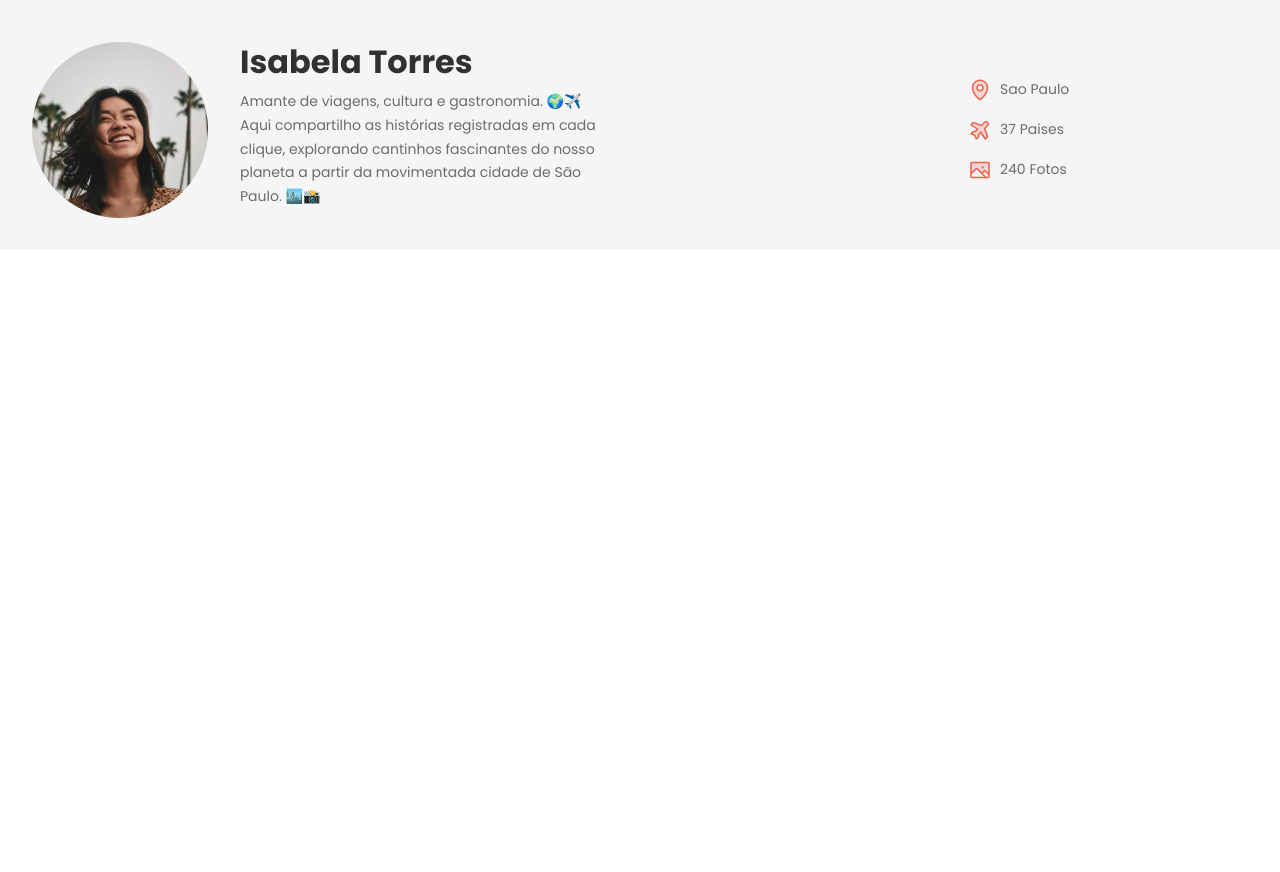
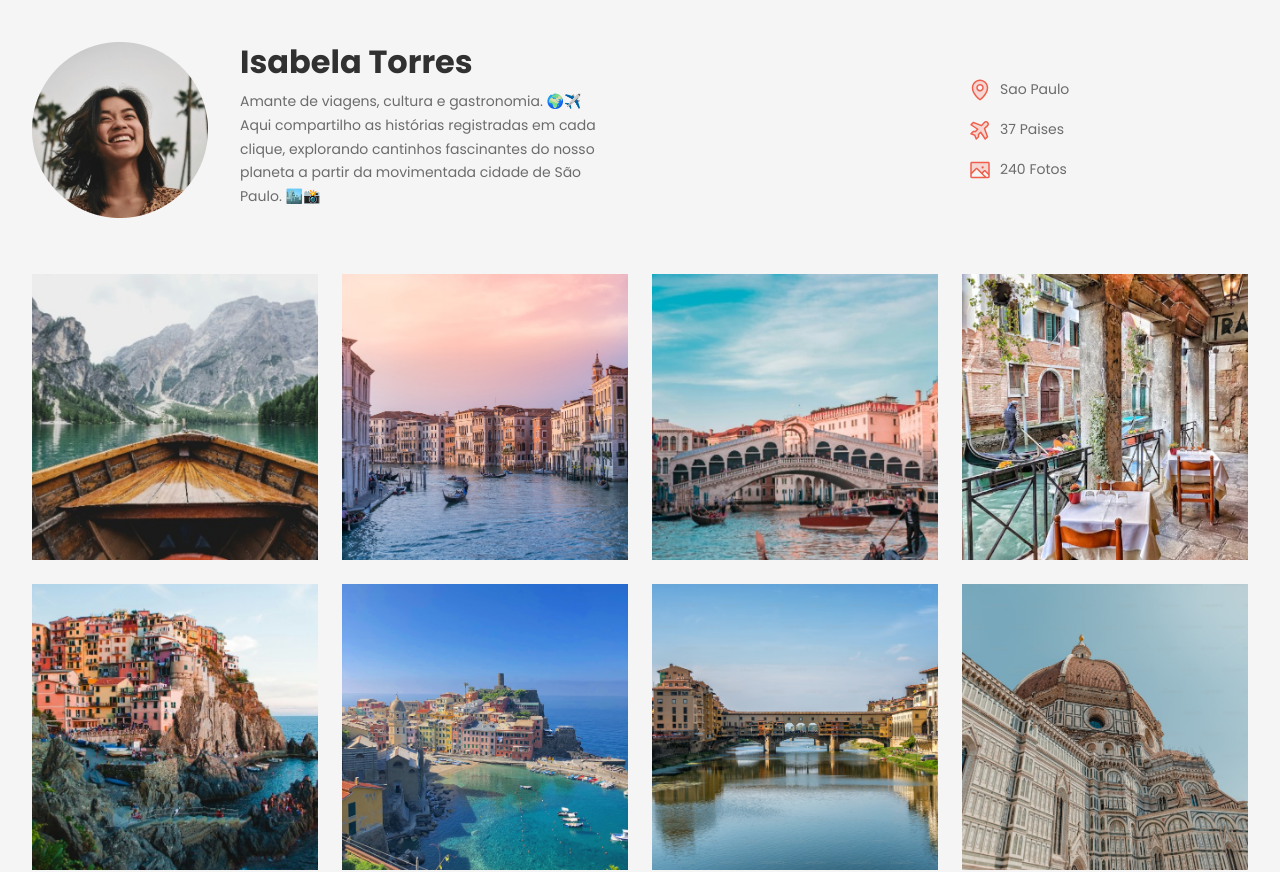
Before and after one commit to LucasBolla94/TRAVELGRAM, a plain HTML site: page index.html in a window 1280 px wide. Shown: the part 90-962 px from the top of the page. Before the commit the page ends 800 px from the top, so only its background shows below. Drawn offline with Linux system fonts and the light colour scheme; a web font is replaced by a local one.

Commit message:
Main Pictures

```diff
--- a/index.html
+++ b/index.html
@@ -54,6 +54,17 @@
         </div>
       </div>
     </header>
+    <main class="container">
+        <img src="assets/images/Image 01.png" alt="...">
+        <img src="assets/images/Image 02.png" alt="...">
+        <img src="assets/images/Image 03.png" alt="...">
+        <img src="assets/images/Image 04.png" alt="...">
+        <img src="assets/images/Image 05.png" alt="...">
+        <img src="assets/images/Image 06.png" alt="...">
+        <img src="assets/images/Image 07.png" alt="...">
+        <img src="assets/images/Image 08.png" alt="...">
+        <img src="assets/images/Image 09.png" alt="...">
+    </main>
     </div>
 
 </body>
--- a/styles/index.css
+++ b/styles/index.css
@@ -1,3 +1,4 @@
 @import url(global.css);
 @import url(nav.css);
 @import url(header.css);
+@import url(main.css);
--- /dev/null
+++ b/styles/main.css
@@ -0,0 +1,11 @@
+main {
+  display: flex;
+  flex-wrap: wrap;
+  gap: 24px;
+  padding-block: 24px;
+}
+main img {
+  width: 286px;
+  height: 286px;
+  object-fit: cover;
+}
```
